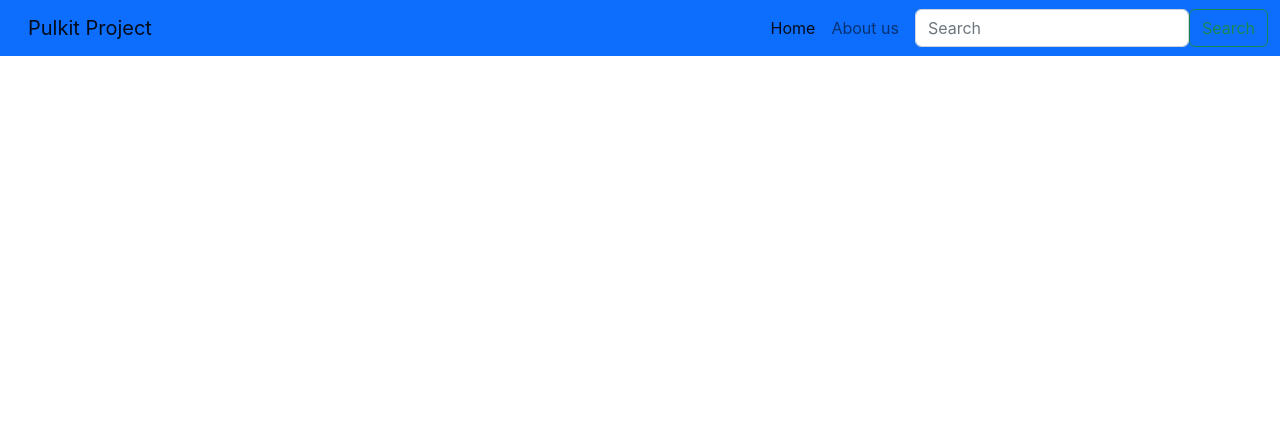
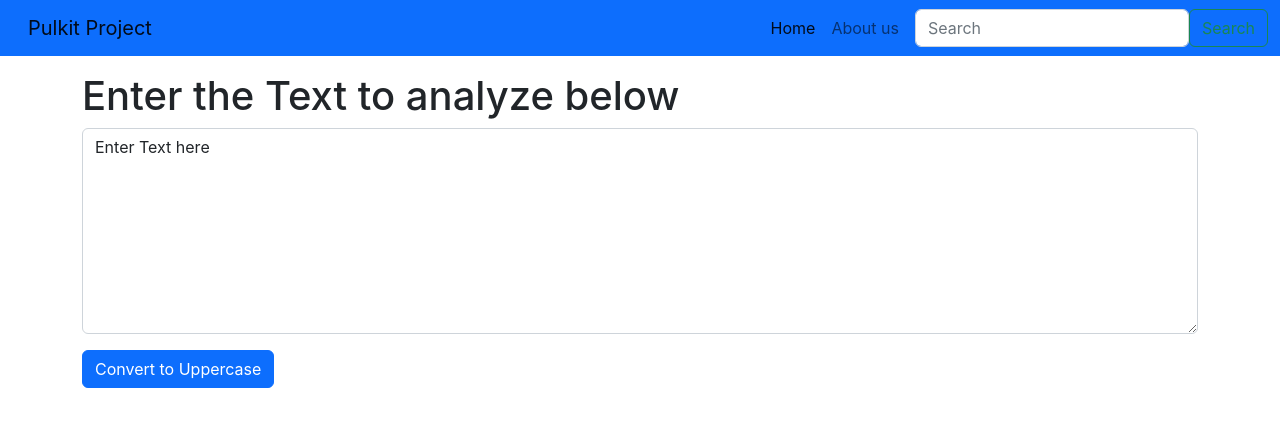
Before and after one commit to pulkit-bhardwaj/React, a React (Create React App) app in the folder pulkit-app/: page / in a window 1280 px wide. Shown: the top 426 px of the page. Built offline with nearby package versions, Linux system fonts and the light colour scheme.

Commit message:
State use to convert lowercase to uppercase.

```diff
--- a/pulkit-app/src/App.js
+++ b/pulkit-app/src/App.js
@@ -1,11 +1,15 @@
 import './App.css';
 import Navbar from './components/Navbar';
+import TextForm from './components/TextForm';
 
 function App() {
   return (
     <>
 <Navbar title="Pulkit Project" aboutText="About us"/>
 {/* <Navbar/> */}
+<div className="container my-3">
+  <TextForm heading="Enter the Text to analyze below"/>
+</div>
     </>
   );
 }
--- /dev/null
+++ b/pulkit-app/src/components/TextForm.js
@@ -0,0 +1,26 @@
+import React, {useState} from 'react'
+
+
+export default function TextForm(props) {
+    const handleUpClick = ()=>{
+        // console.log("Uppercase was clicked" + text);
+        let newText = text.toUpperCase();
+        setText(newText);
+    }
+
+    const handleonChange = (event)=>{
+        // console.log("On Change");
+        setText(event.target.value);
+    }
+
+    const [text, setText] = useState('Enter Text here');
+  return (
+    <div>
+        <h1>{props.heading}</h1>
+        <div className="mb-3">
+            <textarea className="form-control" value={text} onChange={handleonChange} id="myBox" rows="8"></textarea>
+        </div>
+        <button className="btn btn-primary" onClick={handleUpClick}>Convert to Uppercase</button>
+    </div>
+  )
+}
```
